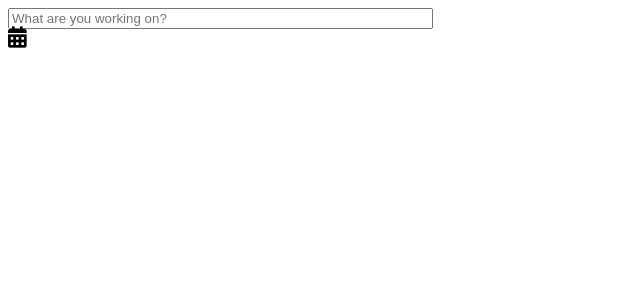
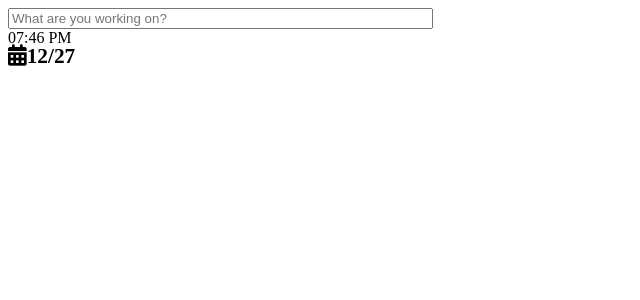
Before and after one commit to ericasu33/sprig, a React (Create React App) app: page / in a window 1280 px wide. Shown: the top 300 px of the page, without its empty margins (0-640 px from the left). Built offline with nearby package versions, Linux system fonts and the light colour scheme.

Commit message:
display current time and display current month / date according to user selection, default on browser render is today.

```diff
--- a/src/components/Entries.jsx
+++ b/src/components/Entries.jsx
@@ -1,10 +1,10 @@
-import React, { useState } from "react";
+import React, { useState } from 'react';
 import 'react-calendar/dist/Calendar.css';
 import Calendar from 'react-calendar';
 
 
 function Entries() {
-  const [desc, setDesc] = useState("");
+  const [desc, setDesc] = useState('');
   const [toggleCalendar, setToggleCalendar] = useState(false);
   const [calendarValue, setCalendarValue] = useState(new Date());
 
@@ -13,32 +13,48 @@ function Entries() {
     setToggleCalendar(prev => !prev)
   }
 
+  // https://stackoverflow.com/questions/10599148/how-do-i-get-the-current-time-only-in-javascript
+  const getTimeNow = new Date().toLocaleTimeString([], {
+    hour: '2-digit',
+    minute: '2-digit',
+  });
+
+
   return (
     <div>
       <form
-        autoComplete="off"
+        autoComplete='off'
         onSubmit={event => event.preventDefault()}
       >
+
+        {/* <EntryDesc />  */}
         <div>
           <input
             value={desc}
             onChange={(event) => setDesc(event.target.value)}
-            name="desc"
-            type="text"
-            placeholder="What are you working on?"
-            size="50"
+            name='desc'
+            type='text'
+            placeholder='What are you working on?'
+            size='50'
           />
 
           {console.log(desc)}
         </div>
+
         {/* <StartEndTime />  */}
+        <div>
+            {getTimeNow}
+        </div>
         {/* no manual input yet */}
         {/* <Intensity /> */}
 
         <i
-          className="fa fa-calendar-alt fa-lg"
+          className='fa fa-calendar-alt fa-lg'
           onClick={(e) => setToggleCalendar(prev => !prev)}
-        />
+        >
+          {calendarValue.getMonth() + 1}/{calendarValue.getDate()}
+        </i>
+
 
         {toggleCalendar &&
         <Calendar
@@ -48,7 +64,7 @@ function Entries() {
         />
         }
 
-        {console.log(calendarValue)}
+        {console.log({calendarValue})}
 
         {/* https://www.npmjs.com/package/react-calendar */}
         {/* <TimerDuration /> */}
```
